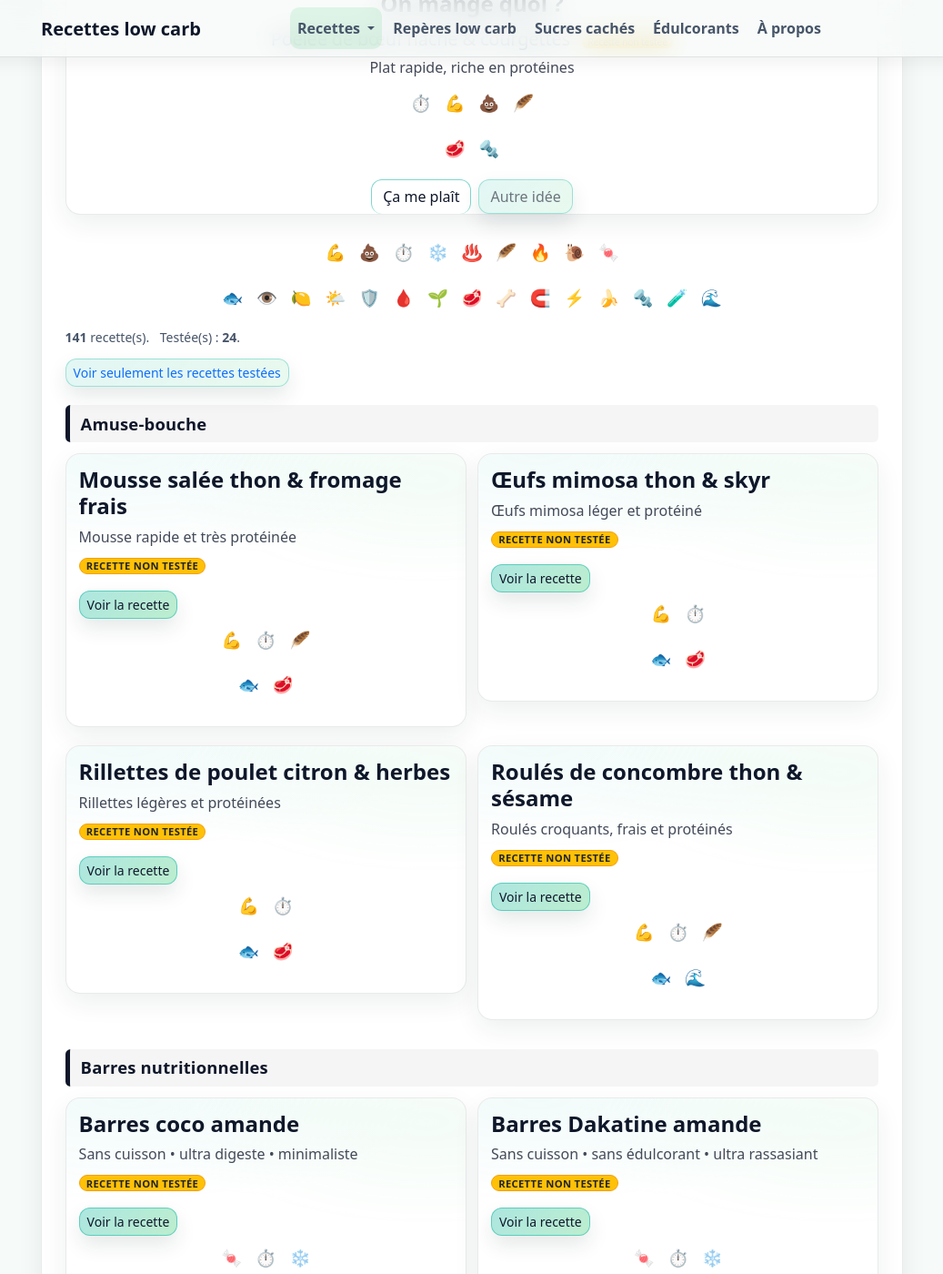
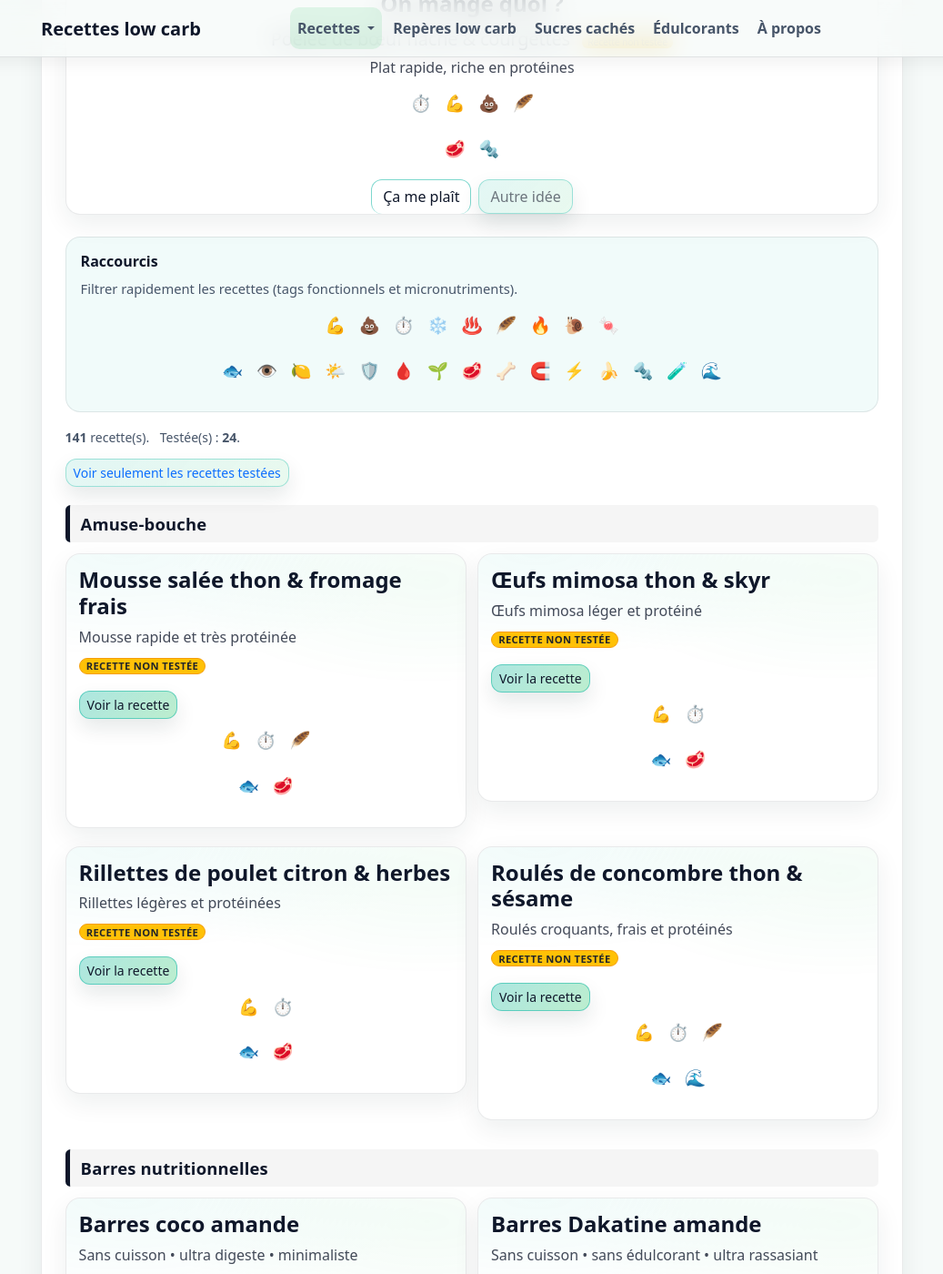
Before and after one commit to laurie-boissay/laurie-boissay.github.io, a Jekyll site: the page built from index.html, in a window 1280 px wide and 1400 px high, scrolled down 293 px. Shown: the whole window at 91% size, without its empty margins (121-1158 px from the left). Built offline with Jekyll 4.4.1, drawn with Linux system fonts in a browser that asks for light colours.

Commit message:
raccourcis tags mieux identifiés

```diff
--- a/index.html
+++ b/index.html
@@ -18,10 +18,15 @@ body_id: "home"
   {% include random-pick.html hide_links=true %}
 
   {%- comment -%}
-    Navigation par badges (tags fonctionnels + micronutriments)
-    - Source unique des 2 lignes cliquables
+    Raccourcis de navigation (tags + micronutriments) :
+    - présenté comme un bloc “filtres rapides” (UX explicite).
+    - source unique : nav-badges.html.
   {%- endcomment -%}
-  {% include nav-badges.html %}
+  <div class="nav-shortcuts" aria-label="Raccourcis de filtres">
+    <div class="nav-shortcuts-title">Raccourcis</div>
+    <p class="nav-shortcuts-hint">Filtrer rapidement les recettes (tags fonctionnels et micronutriments).</p>
+    {% include nav-badges.html %}
+  </div>
 
   {%- comment -%}
     Récupération de toutes les recettes :
@@ -193,4 +191,5 @@ body_id: "home"
       </div>
     {% endfor %}
   </div>
+
 </section>
--- a/style.css
+++ b/style.css
@@ -765,6 +765,34 @@ TAG-INDEX (layout #tag-index)
   font-weight: 800;
 }
 
+/* ==============================================================================
+RACCOURCIS (index + tag-index)
+- Encapsule la navigation par badges (tags + micronutriments) pour la rendre explicite.
+============================================================================== */
+
+.nav-shortcuts{
+  margin: .75rem 0 1rem 0;
+  padding: .85rem 1rem;
+
+  border: 1px solid rgba(15,23,42,.09);
+  border-radius: var(--radius);
+  background: rgba(20,184,166,.06);
+}
+
+.nav-shortcuts-title{
+  margin: 0 0 .25rem 0;
+  font-weight: 850;
+  font-size: 1rem;
+  color: var(--text);
+}
+
+.nav-shortcuts-hint{
+  margin: 0 0 .65rem 0;
+  color: var(--muted);
+  font-size: .92rem;
+}
+
+
 
 /* ==============================================================================
 ACCESSIBILITÉ — Respect des préférences utilisateur
```
Also changed, not shown: other parts of index.html (+0 -7 lines), _layouts/tag-index.html (+8 -2 lines).
